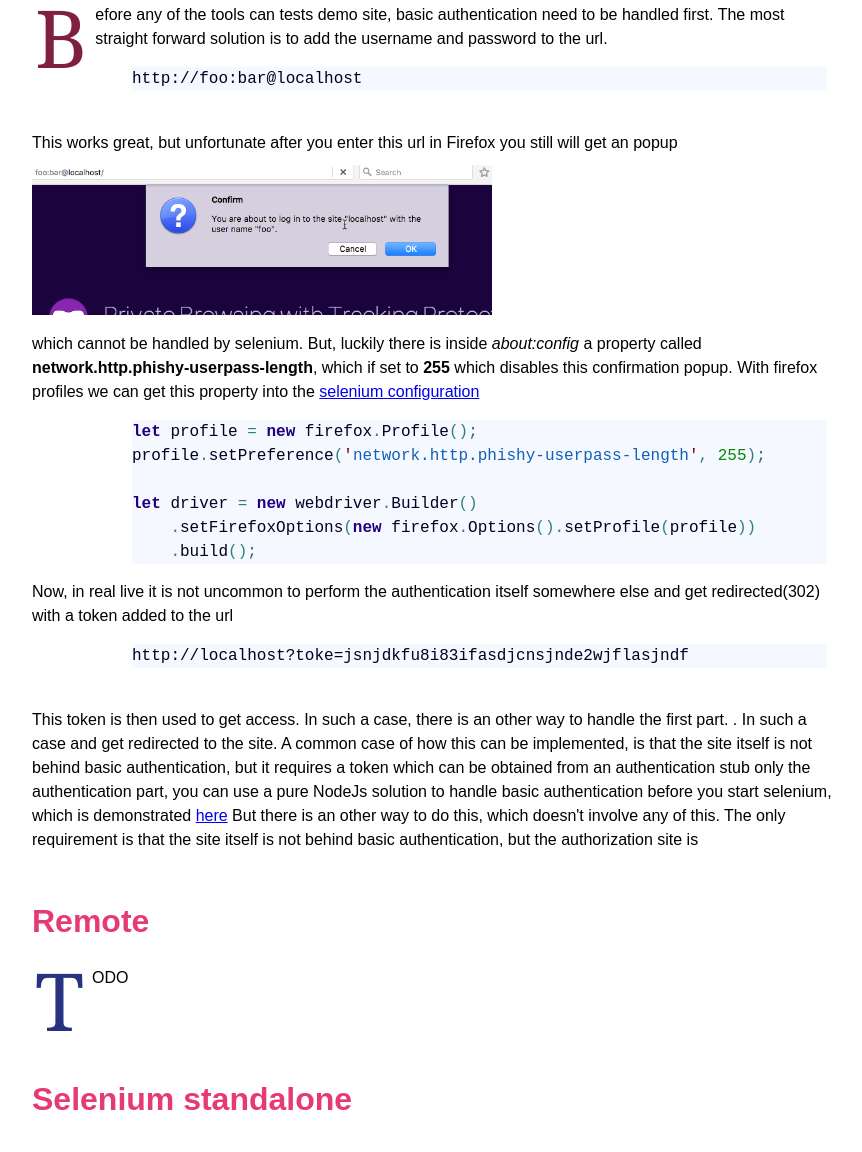
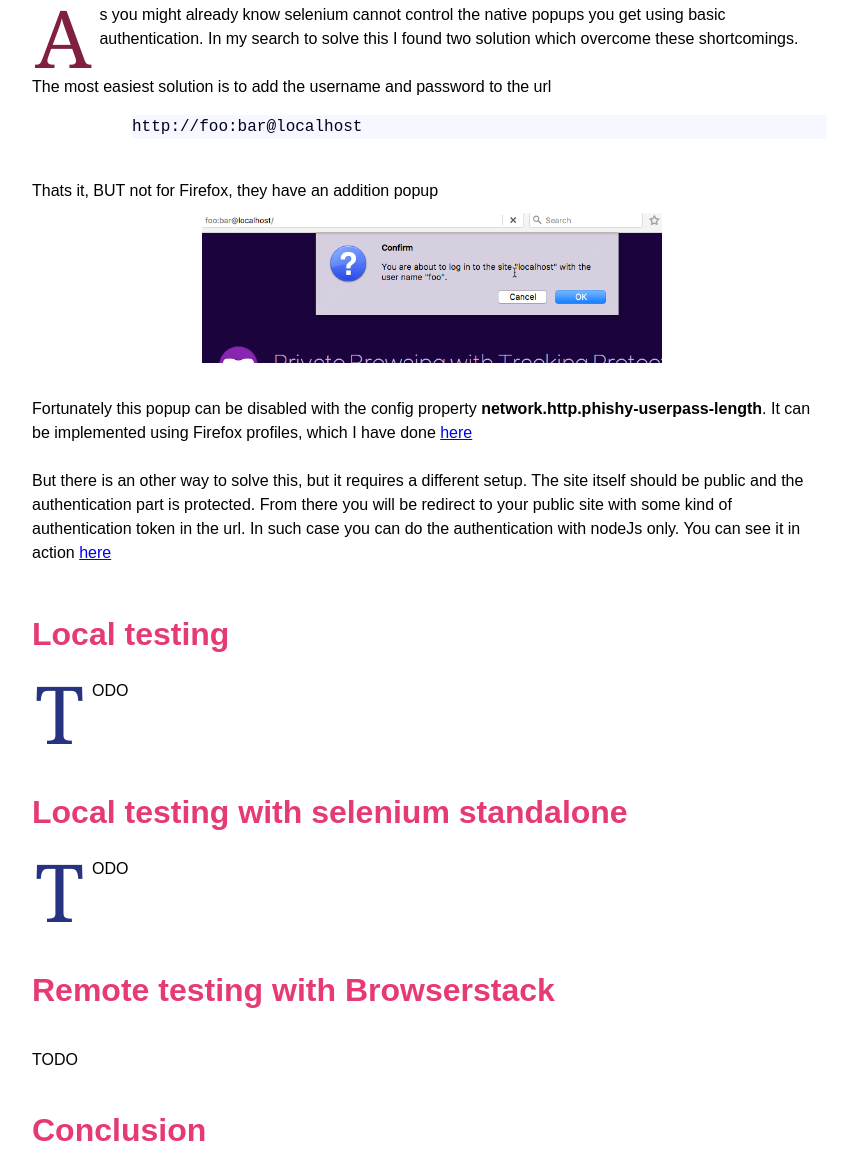
Before and after one commit to scaljeri/e2e-testing-in-action, a plain HTML site: page index.html in a window 1280 px wide. Shown: the part 381-1533 px from the top of the page, without its empty margins (208-1070 px from the left). Drawn offline with Linux system fonts and the light colour scheme; a web font is replaced by a local one.

Commit message:
Attempt to describe solving basic auth

```diff
--- a/index.html
+++ b/index.html
@@ -22,7 +22,7 @@
 
     <article>
         <div class="content-container">
-            <p class="content">
+            <div class="content">
                 If you kick off some tests in selenium or protractor chances are that they run smoothly in one browser
                 but not even start in the other.
                 The reason for that can be anything and more often than not, hard to solve. That is why I started
@@ -33,66 +33,51 @@
                 Before you begin follows the steps describe in the project's <a
                     href="https://github.com/scaljeri/selenium-protractor-browserstack">README</a>
                 to install all required libraries.
-            </p>
+            </div>
 
 
             <h2>Basic Authentication</h2>
             <div class="content first-dark-red">
-                Before any of the tools can tests demo site, basic authentication need to be handled first. The most
-                straight forward solution is to add the username and password to the url.
+                As you might already know selenium cannot control the native popups you get using basic authentication. In my
+                search to solve this I found two solution which overcome these shortcomings. <br><br>
+
+                The most easiest solution is to add the username and password to the url
 
                 <pre style='color:#000020;background:#f6f8ff;'>http://foo:bar@localhost</pre>
                 <br>
 
-                This works great, but unfortunate after you enter this url in Firefox you still will get an popup
+                Thats it, BUT not for Firefox, they have an addition popup
 
                 <img src="images/extra-popup.png">
                 <br>
 
-                which cannot be handled by selenium. But, luckily there is inside <i>about:config</i> a property called
-                <strong>network.http.phishy-userpass-length</strong>, which if set to <strong>255</strong> which disables
-                this confirmation popup. With firefox profiles we can get this property into the
-                <a href="https://github.com/scaljeri/selenium-protractor-browserstack/blob/master/src/utils/driver.js#L116">selenium configuration</a>
+                Fortunately this popup can be disabled with the config property <strong>network.http.phishy-userpass-length</strong>.
+                It can be implemented using Firefox profiles, which I have done
+                <a href="https://github.com/scaljeri/selenium-protractor-browserstack/blob/master/src/utils/driver.js#L116">here</a>
+                <br><br>
 
-                <pre style='color:#000020;background:#f6f8ff;'><span style='color:#200080; font-weight:bold; '>let</span> profile <span style='color:#308080; '>=</span> <span style='color:#200080; font-weight:bold; '>new</span> firefox<span style='color:#308080; '>.</span>Profile<span style='color:#308080; '>(</span><span style='color:#308080; '>)</span><span style='color:#406080; '>;</span>
-profile<span style='color:#308080; '>.</span>setPreference<span style='color:#308080; '>(</span><span style='color:#800000; '>'</span><span style='color:#1060b6; '>network.http.phishy-userpass-length</span><span style='color:#800000; '>'</span><span style='color:#308080; '>,</span> <span style='color:#008c00; '>255</span><span style='color:#308080; '>)</span><span style='color:#406080; '>;</span>
-
-<span style='color:#200080; font-weight:bold; '>let</span> driver <span style='color:#308080; '>=</span> <span style='color:#200080; font-weight:bold; '>new</span> webdriver<span style='color:#308080; '>.</span>Builder<span style='color:#308080; '>(</span><span style='color:#308080; '>)</span>
-    <span style='color:#308080; '>.</span>setFirefoxOptions<span style='color:#308080; '>(</span><span style='color:#200080; font-weight:bold; '>new</span> firefox<span style='color:#308080; '>.</span>Options<span style='color:#308080; '>(</span><span style='color:#308080; '>)</span><span style='color:#308080; '>.</span>setProfile<span style='color:#308080; '>(</span>profile<span style='color:#308080; '>)</span><span style='color:#308080; '>)</span>
-    <span style='color:#308080; '>.</span>build<span style='color:#308080; '>(</span><span style='color:#308080; '>)</span><span style='color:#406080; '>;</span>
-</pre>
-                Now, in real live it is not uncommon to perform the authentication itself somewhere else and get redirected(302) with a token added to the url
-
-                <pre style='color:#000020;background:#f6f8ff;'>http://localhost?toke=jsnjdkfu8i83ifasdjcnsjnde2wjflasjndf</pre>
-                <br>
-
-                This token is then used to get access. In such a case, there is an other way to handle the first part.
-
-                . In such a case
-
-
-                and get redirected to the site.
-                A common case of how this can be implemented, is that the site itself is not behind basic authentication, but it requires a token which can be obtained from an
-                authentication stub
-
-
-
-                only the authentication part, you can use a pure NodeJs solution
-                to handle basic authentication before you start selenium, which is demonstrated <a href="https://github.com/scaljeri/selenium-protractor-browserstack/blob/master/src/index.js#L48">here</a>
-
-
-
-                But there is an other way to do this, which doesn't involve any of this. The only requirement is that the site itself is not behind
-                basic authentication, but the authorization site is
-
+                But there is an other way to solve this, but it requires a different setup. The site itself should be public and the
+                authentication part is protected. From there you will be redirect to your public site with some kind of authentication token
+                in the url. In such case you can do the authentication with nodeJs only. You can see it in action
+                <a href="https://github.com/scaljeri/selenium-protractor-browserstack/blob/master/src/index.js#L40">here</a>
             </div>
 
-            <h2>Remote</h2>
-            <p class="content first-dark-blue">
+            <h2>Local testing</h2>
+            <div class="content first-dark-blue">
+                TODO
+            </div>
+
+            <h2>Local testing with selenium standalone</h2>
+            <div class="content first-dark-blue">
+                TODO
+            </div>
+
+            <h2>Remote testing with Browserstack</h2>
+            <p class="first-dark-blue">
                 TODO
             </p>
 
-            <h2>Selenium standalone</h2>
+            <h2>Conclusion</h2>
             <p class="first-dark-blue">
                 TODO
             </p>
--- a/main.css
+++ b/main.css
@@ -31,8 +31,9 @@
 }
 
 img {
+    display: block;
+	margin: 10px auto;
 	height: 150px;
-	margin: 10px 0;
 	transition: all 0.4s ease-in-out;
 }
 
@@ -51,14 +52,23 @@
 	height: 30px;
 }
 
+header.minified .wrapper {
+	justify-content: center;
+}
+
 header.minified h1 {
 	font-size: 15px;
 	line-height: 30px;
+	margin: 0 20px;
 }
 
 header.minified img {
 	height: 20px;
 	margin: 6px 0;
+}
+
+header.minified img + img {
+	margin-left: 10px;
 }
 
 article {
@@ -168,10 +178,6 @@
 	}
 }
 
-img {
-    align-self: center;
-}
-
 @media screen and (max-width: 451px) {
 	header, section, div {
 		position: relative;
```
